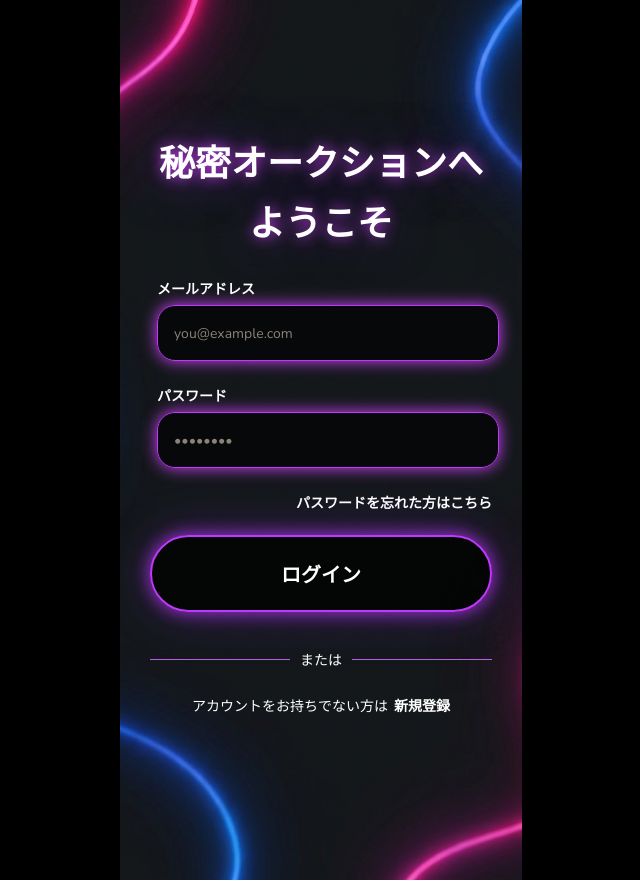
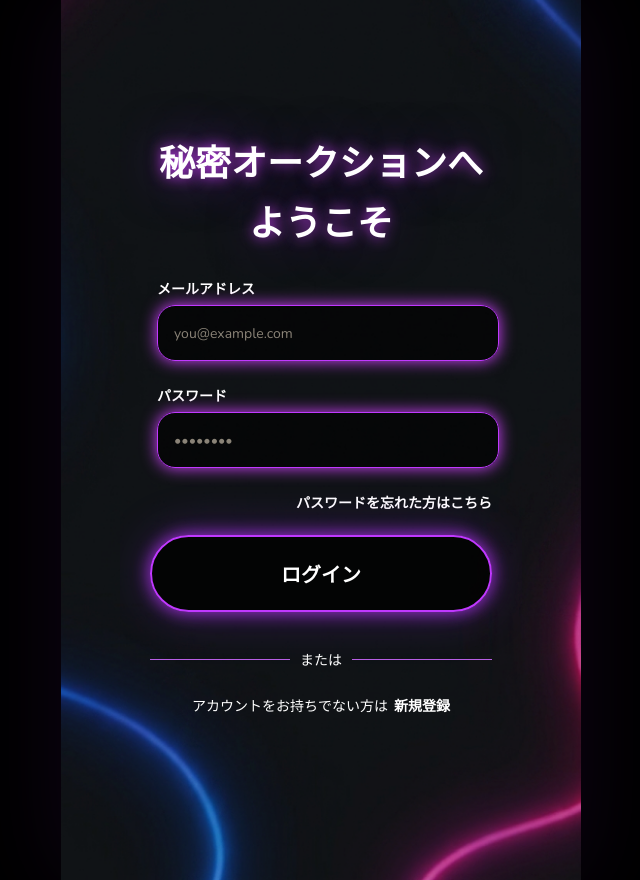
Before and after one commit to t161121t/watnow-team-dokidoki, a Next.js app: page /login in a window 1280 px wide. Shown: the whole page, without its empty margins (319-959 px from the left). Built offline with nearby package versions, Linux system fonts and the light colour scheme.

Commit message:
fix: 背景とフッターの最大幅を520pxに統一

```diff
--- a/components/layout/bottom-navigation.tsx
+++ b/components/layout/bottom-navigation.tsx
@@ -13,7 +13,7 @@ export function BottomNavigation({
   return (
     <nav
       aria-label="メインナビゲーション"
-      className="fixed bottom-0 left-1/2 z-40 w-full max-w-[402px] -translate-x-1/2 border-t border-[#8b27b9]/55 bg-black/90 px-2 pt-2 pb-[max(10px,env(safe-area-inset-bottom))] shadow-[0_-8px_30px_rgba(58,8,78,0.38)] backdrop-blur-xl"
+      className="fixed bottom-0 left-1/2 z-40 w-full max-w-[520px] -translate-x-1/2 border-t border-[#8b27b9]/55 bg-black/90 px-2 pt-2 pb-[max(10px,env(safe-area-inset-bottom))] shadow-[0_-8px_30px_rgba(58,8,78,0.38)] backdrop-blur-xl"
     >
       <ul className="grid grid-cols-5">
         {items.map((item) => {
--- a/components/layout/mobile-shell.tsx
+++ b/components/layout/mobile-shell.tsx
@@ -12,11 +12,13 @@ export function MobileShell({
   withNavigation?: boolean;
 }) {
   return (
-    <main className="min-h-svh bg-[#020204] text-white">
+    <main className="relative min-h-svh overflow-x-hidden bg-[#020204] text-white">
+      <div className="pointer-events-none absolute inset-y-0 left-1/2 w-full max-w-[520px] -translate-x-1/2 bg-[url('/onboarding-background.png')] bg-[length:auto_120%] bg-top bg-no-repeat shadow-[0_0_90px_rgba(93,22,136,0.16)]">
+        <div className="absolute inset-0 bg-black/20" />
+      </div>
       <section
-        className="relative mx-auto min-h-svh w-full max-w-[402px] overflow-x-hidden bg-[#090b0e] bg-[url('/onboarding-background.png')] bg-cover bg-top shadow-[0_0_90px_rgba(93,22,136,0.16)]"
+        className="relative mx-auto min-h-svh w-full max-w-[402px] overflow-x-hidden bg-transparent"
       >
-        <div className="pointer-events-none absolute inset-0 bg-black/20" />
         <div
           className={cn(
             "relative z-10 flex min-h-svh flex-col px-[30px] pt-[54px]",
--- a/features/auth/components/onboarding-flow.tsx
+++ b/features/auth/components/onboarding-flow.tsx
@@ -1,6 +1,5 @@
 "use client";
 
-import Image from "next/image";
 import { useRouter } from "next/navigation";
 import { useState } from "react";
 import { zodResolver } from "@hookform/resolvers/zod";
@@ -41,21 +40,15 @@ export function LoginScreen() {
   };
 
   return (
-    <main className="min-h-svh bg-black text-white">
+    <main className="relative min-h-svh overflow-x-hidden bg-black text-white">
+      <div className="pointer-events-none absolute inset-y-0 left-1/2 w-full max-w-[520px] -translate-x-1/2 bg-[url('/onboarding-background.png')] bg-[length:auto_120%] bg-bottom bg-no-repeat shadow-[0_0_90px_rgba(93,22,136,0.16)]">
+        <div className="absolute inset-0 bg-black/20" />
+      </div>
       <section
-        className="relative mx-auto h-[max(880px,100svh)] w-[402px] max-w-full overflow-hidden bg-black"
+        className="relative mx-auto h-[max(880px,100svh)] w-[402px] max-w-full overflow-hidden bg-transparent"
         data-node-id="178:39"
         aria-labelledby="login-title"
       >
-        <Image
-          src="/onboarding-background.png"
-          alt=""
-          fill
-          priority
-          sizes="(max-width: 402px) 100vw, 402px"
-          className="pointer-events-none object-cover object-bottom"
-        />
-
         <h1
           id="login-title"
           className="absolute top-[133px] left-1/2 w-[min(324px,calc(100%-60px))] -translate-x-1/2 whitespace-nowrap text-center text-[clamp(31px,8.95vw,36px)] leading-normal font-bold [font-family:var(--font-noto-sans-jp)] [text-shadow:0_0_14px_rgba(208,66,255,0.9),0_0_50px_rgba(138,43,226,0.5)]"
```
